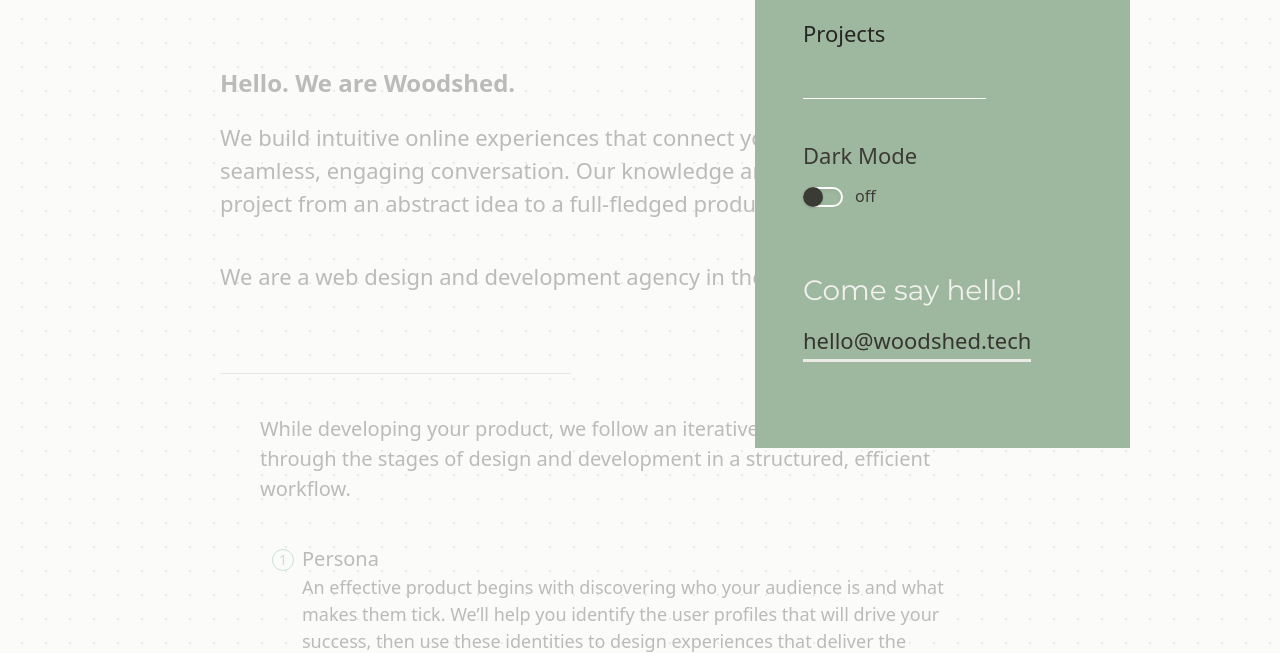
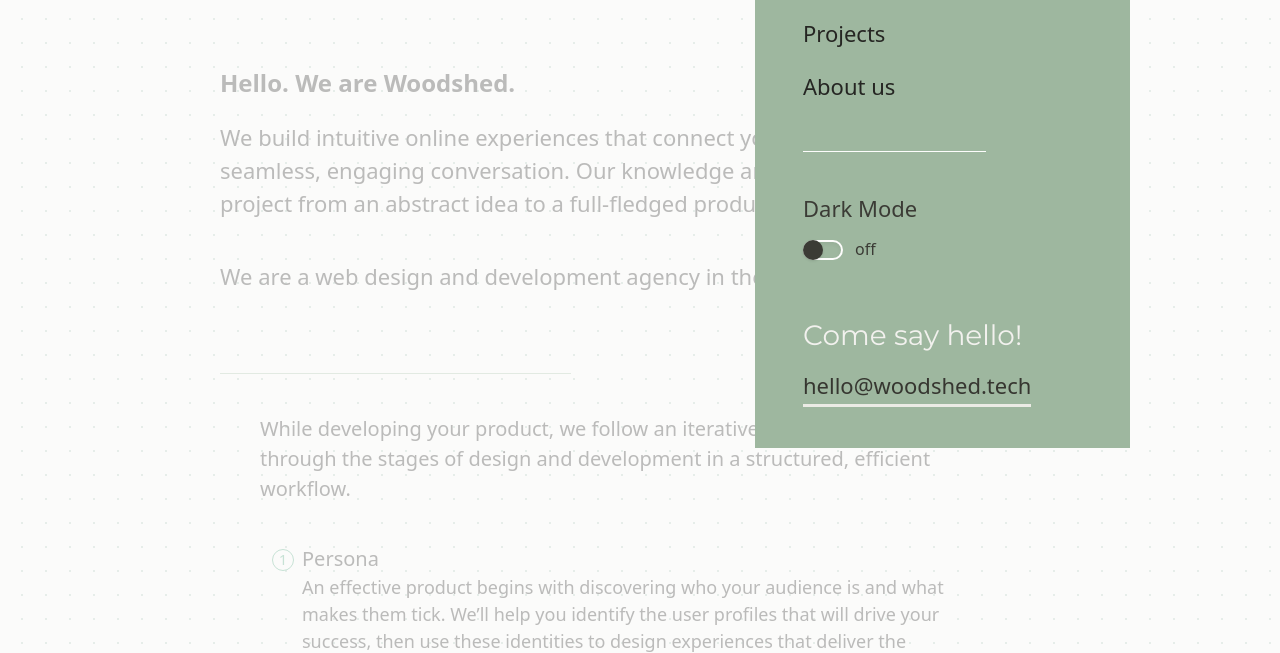
Before and after one commit to Woodshed-Technology-LLC/woodshed-site, an Astro site: page / in a window 1280 px wide. Both pictures are taken after a click on the button "Toggle navigation menu". Shown: the part 147-800 px from the top of the page. Built offline with nearby package versions, Linux system fonts and the light colour scheme; Astro itself is replaced by a stand-in of ours.

Commit message:
add /about-us to NavHeader

```diff
--- a/src/components/NavHeader.astro
+++ b/src/components/NavHeader.astro
@@ -60,7 +60,10 @@
                             <a href="/">Process</a>
                         </li>
                         <li class="hide-nav">
-                            <a href="/projects/">Projects</a>
+                            <a href="/projects">Projects</a>
+                        </li>
+                        <li class="hide-nav">
+                            <a href="/about-us">About us</a>
                         </li>
                     </ul>
                     <div class="mr-24 pt-12 border-b border-gray-light-100">
@@ -70,7 +73,7 @@
                     <DarkModeSwitch />
                 </div>
                 <p
-                    class="pt-16 font-cta text-28 leading-9 pb-4 text-gray-light-300 dark:text-primary-dark-200 font-medium"
+                    class="pt-14 font-cta text-28 leading-9 pb-4 text-gray-light-300 dark:text-primary-dark-200 font-medium"
                 >
                     Come say hello!
                 </p>
```
